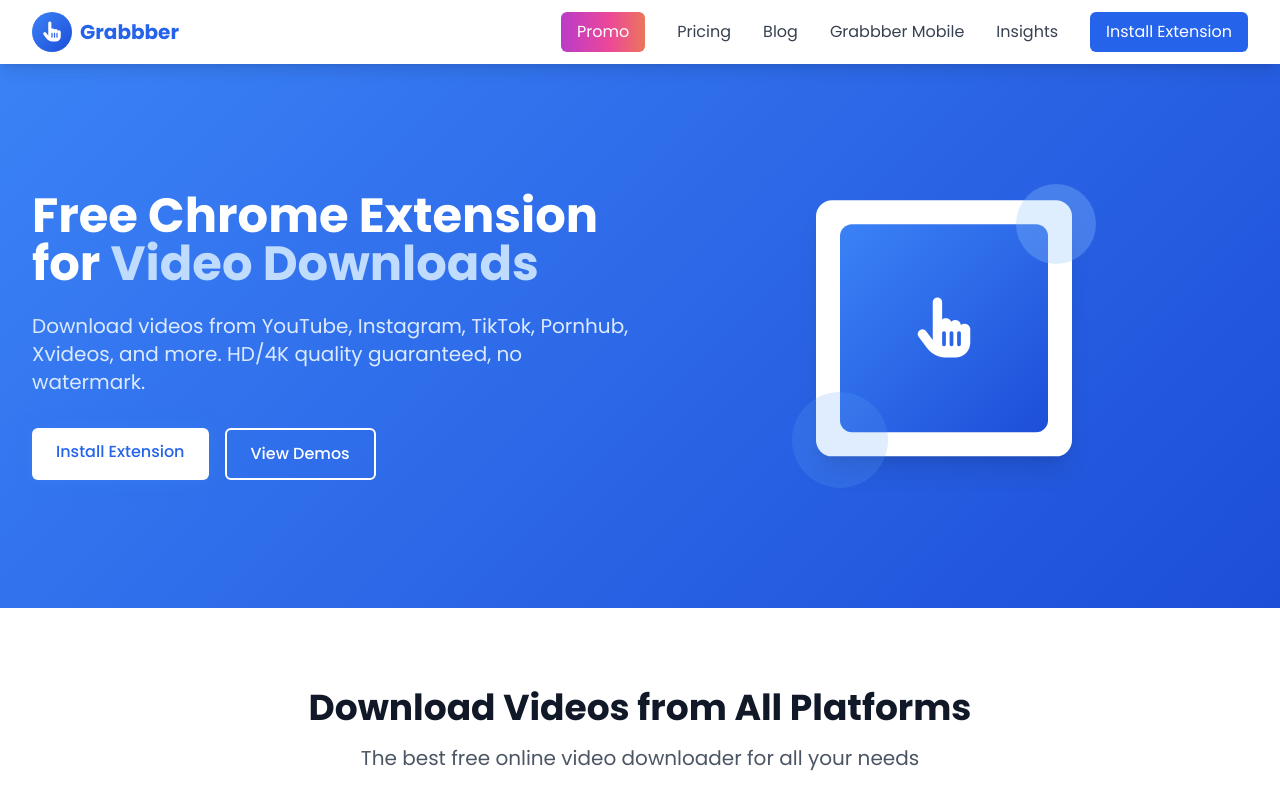
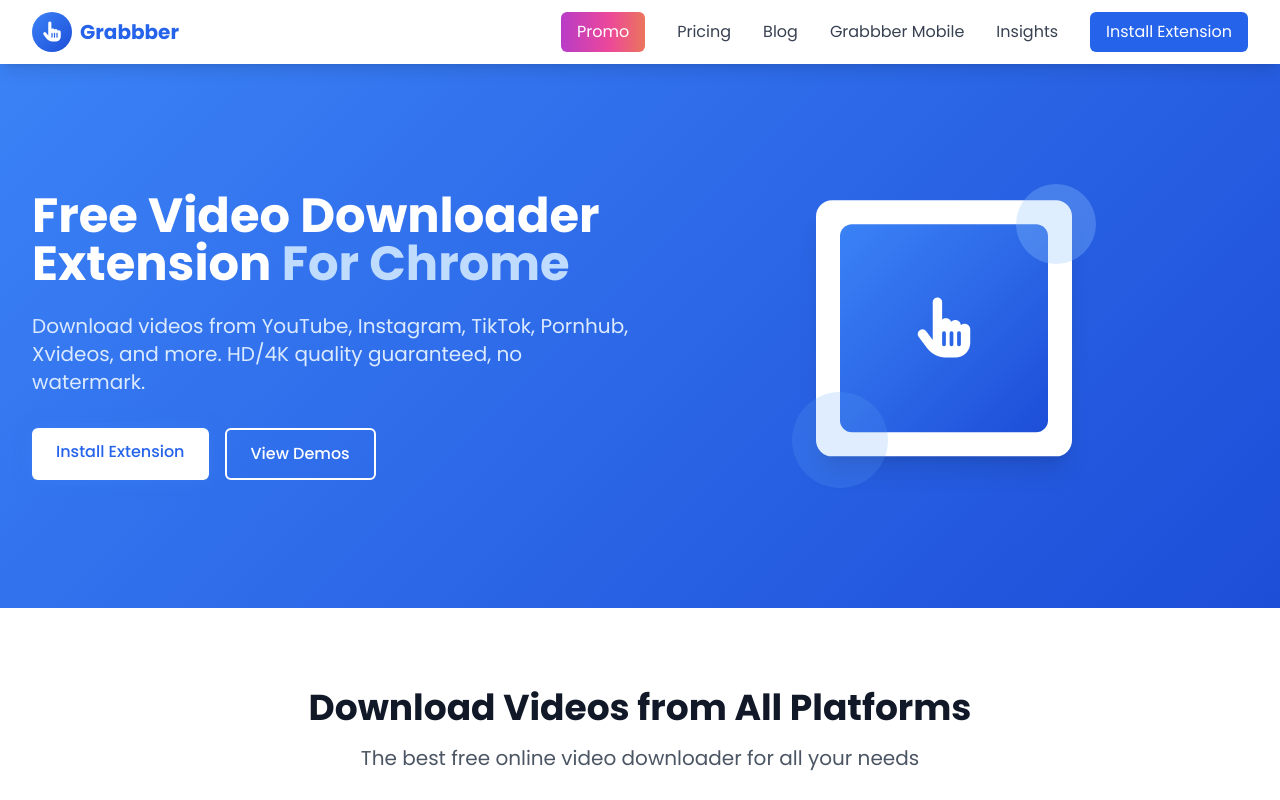
Before and after one commit to Malirobert/grabbbber.website, a plain HTML site: page index.html in a window 1280 px wide. Shown: the top 800 px of the page. Drawn offline with nearby package versions, Linux system fonts and the light colour scheme.

Commit message:
Update index.html

```diff
--- a/index.html
+++ b/index.html
@@ -10,7 +10,7 @@
     <meta property="og:type" content="website">
     <meta property="og:title" content="Free Online Video Downloader - Grabbber.site">
     <meta property="og:description" content="Download videos from popular platforms with Grabbber.site, the leading free online video downloader. Easily save videos in various formats and resolutions. Start downloading now!">
-    <title>Download videos from popular platforms with Grabbber.site - Best Free Video Downloader Extension</title>
+    <title>Download videos from popular platforms with Grabbber.site - Free Video Downloader Extension</title>
     <link rel="icon" type="image/png" href="images/grabbber.png" alt="Grabbber Extension Logo">
     <link rel="preload" href="images/grabbber.png" as="image">
     <link rel="preload" href="videos/Grabbber_demo_compressed.mp4" as="video">
@@ -187,7 +187,7 @@
         <div class="max-w-7xl mx-auto px-4 sm:px-6 lg:px-8 py-20 md:py-32">
             <div class="flex flex-col md:flex-row items-center">
                 <div class="md:w-1/2 mb-10 md:mb-0 fade-in">
-                    <h1 class="text-4xl md:text-5xl font-bold mb-6">Free Chrome Extension for <span class="text-blue-200">Video Downloads</span></h1>
+                    <h1 class="text-4xl md:text-5xl font-bold mb-6">Free Video Downloader Extension <span class="text-blue-200">For Chrome</span></h1>
                     <p class="text-xl mb-8 text-blue-100">Download videos from YouTube, Instagram, TikTok, Pornhub, Xvideos, and more. HD/4K quality guaranteed, no watermark.</p>
                     <div class="flex flex-col sm:flex-row space-y-4 sm:space-y-0 sm:space-x-4">
                         <a href="#download" class="bg-white text-blue-600 px-6 py-3 rounded-md font-medium text-center hover:bg-blue-50 transition btn-glow">Install Extension</a>
```
